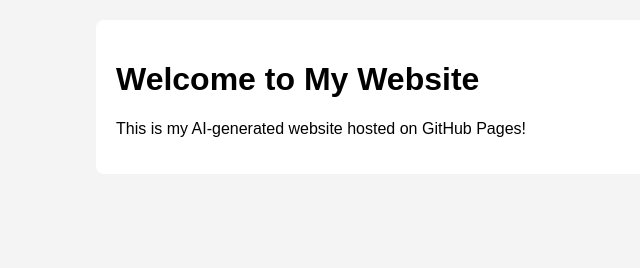
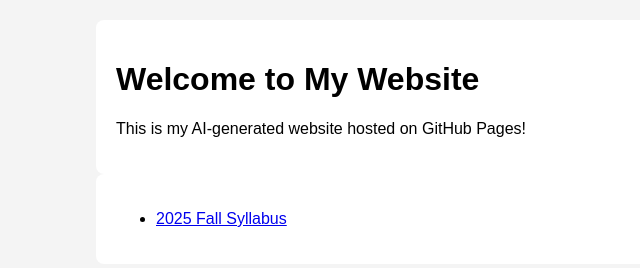
Before and after one commit to dpai-mc/csc150-fall2025, a plain HTML site: page index.html in a window 1280 px wide. Shown: the whole page, without its empty margins (124-764 px from the left). Drawn offline with Linux system fonts and the light colour scheme.

Commit message:
Update index.html

```diff
--- a/index.html
+++ b/index.html
@@ -27,6 +27,11 @@
         <p>This is my AI-generated website hosted on GitHub Pages!</p>
 
     </div>
+    <div class="container">
+        <ul>
+            <li><a href="csc150-syllabus.html">2025 Fall Syllabus</a></li>
+        </ul>
+    </div>
 
     <script>
         // Your JavaScript code goes here
```
